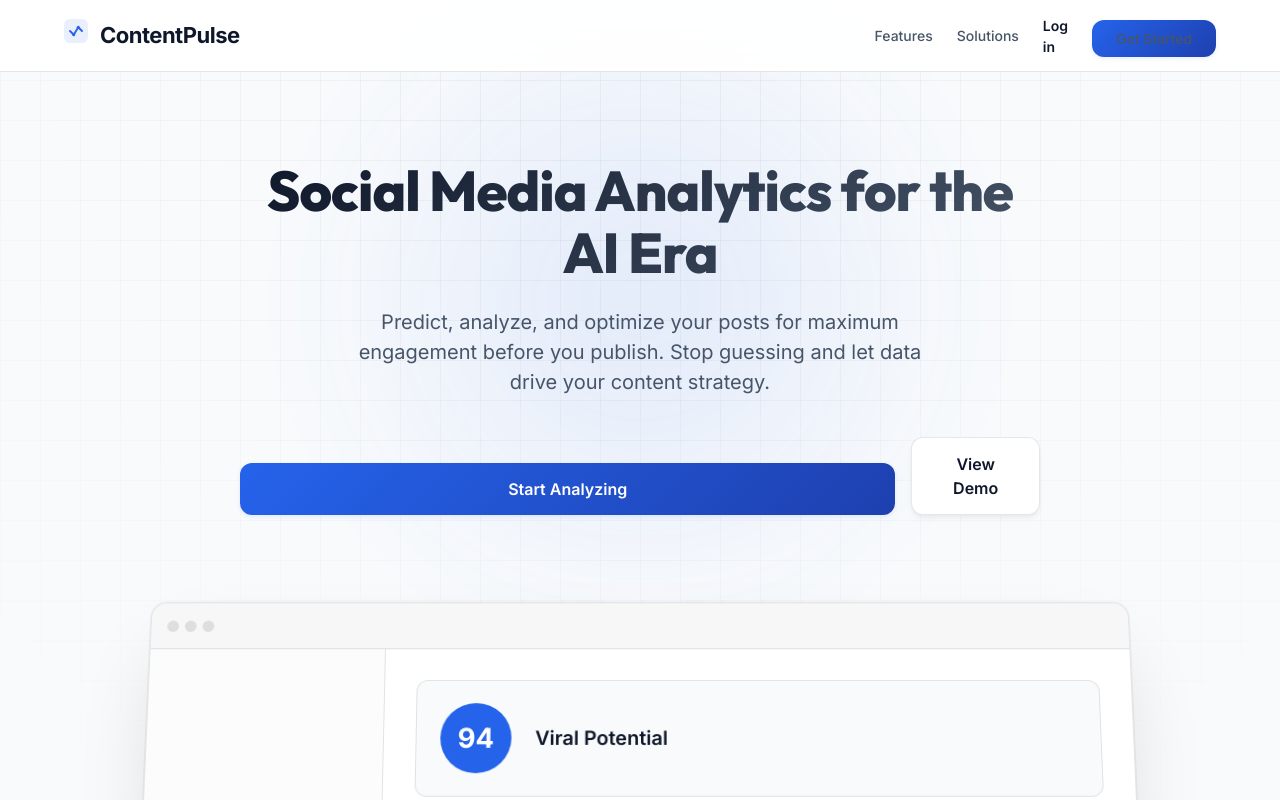
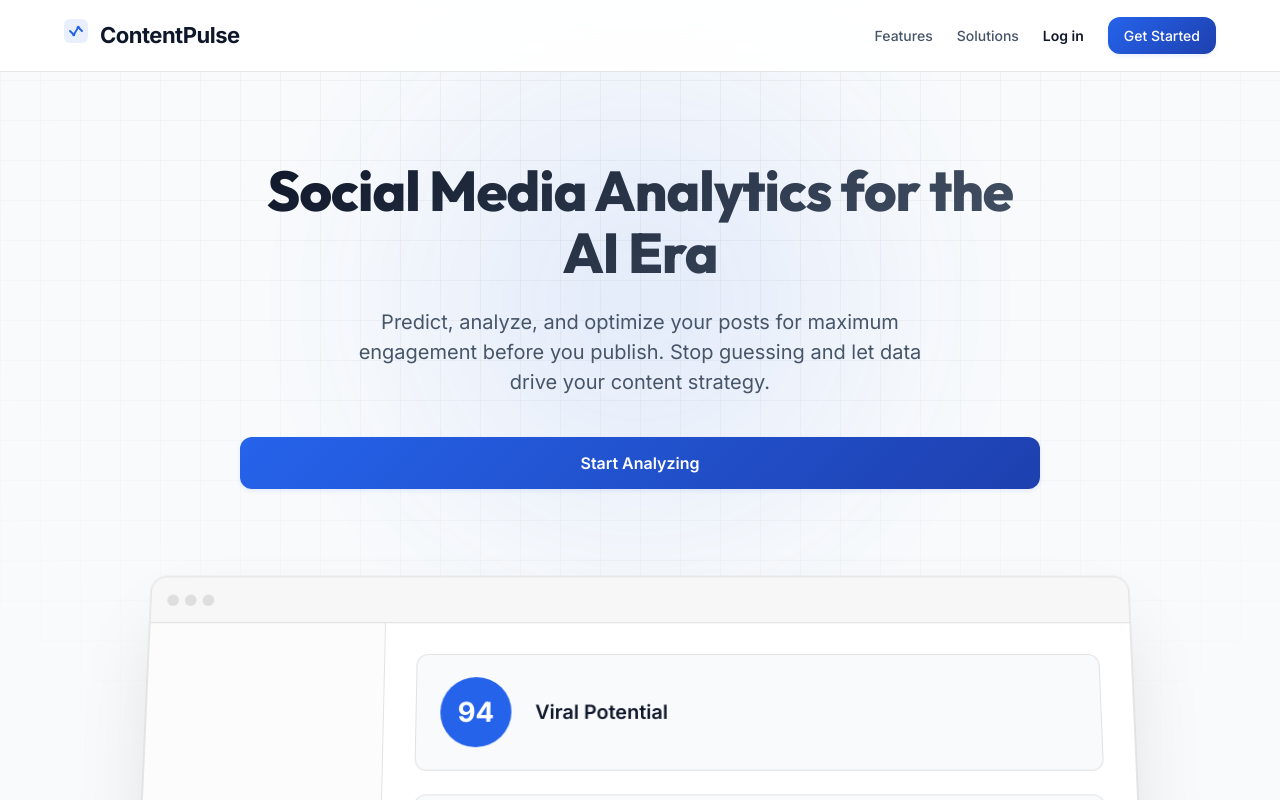
Before and after one commit to vaibhav585/Social-media-content-analyzer, a React (Vite) app in the folder client/: page / in a window 1280 px wide. Shown: the top 800 px of the page. Built offline with nearby package versions, Linux system fonts and the light colour scheme; no server answers.

Commit message:
fix: resolve landing page nav alignment, text color, and simplify hero CTA

```diff
--- a/client/src/components/landing/LandingPage.tsx
+++ b/client/src/components/landing/LandingPage.tsx
@@ -68,10 +68,7 @@ export default function LandingPage() {
             {isAuthenticated ? (
               <Link to="/analyze" className="btn btn-primary btn-large">Go to Dashboard</Link>
             ) : (
-              <>
-                <Link to="/signup" className="btn btn-primary btn-large">Start Analyzing</Link>
-                <Link to="/login" className="btn btn-outline btn-large">View Demo</Link>
-              </>
+              <Link to="/login" className="btn btn-primary btn-large">Start Analyzing</Link>
             )}
           </motion.div>
         </div>
--- a/client/src/index.css
+++ b/client/src/index.css
@@ -1538,9 +1538,12 @@ a:hover {
 .landing-login-link {
   color: var(--text-primary) !important;
   font-weight: 600 !important;
+  white-space: nowrap;
 }
 .landing-cta-nav {
   padding: 8px 16px;
+  color: white !important;
+  white-space: nowrap;
 }
 
 /* Hero */
```
